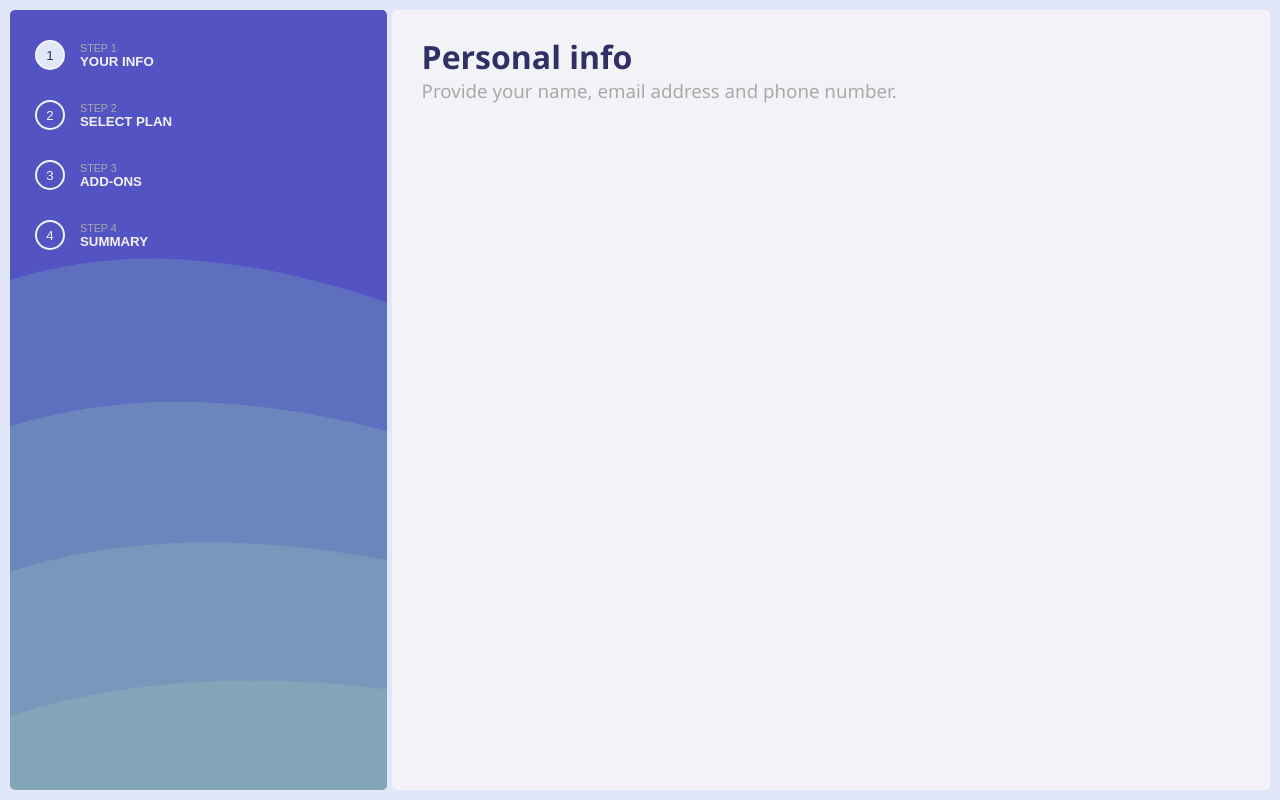
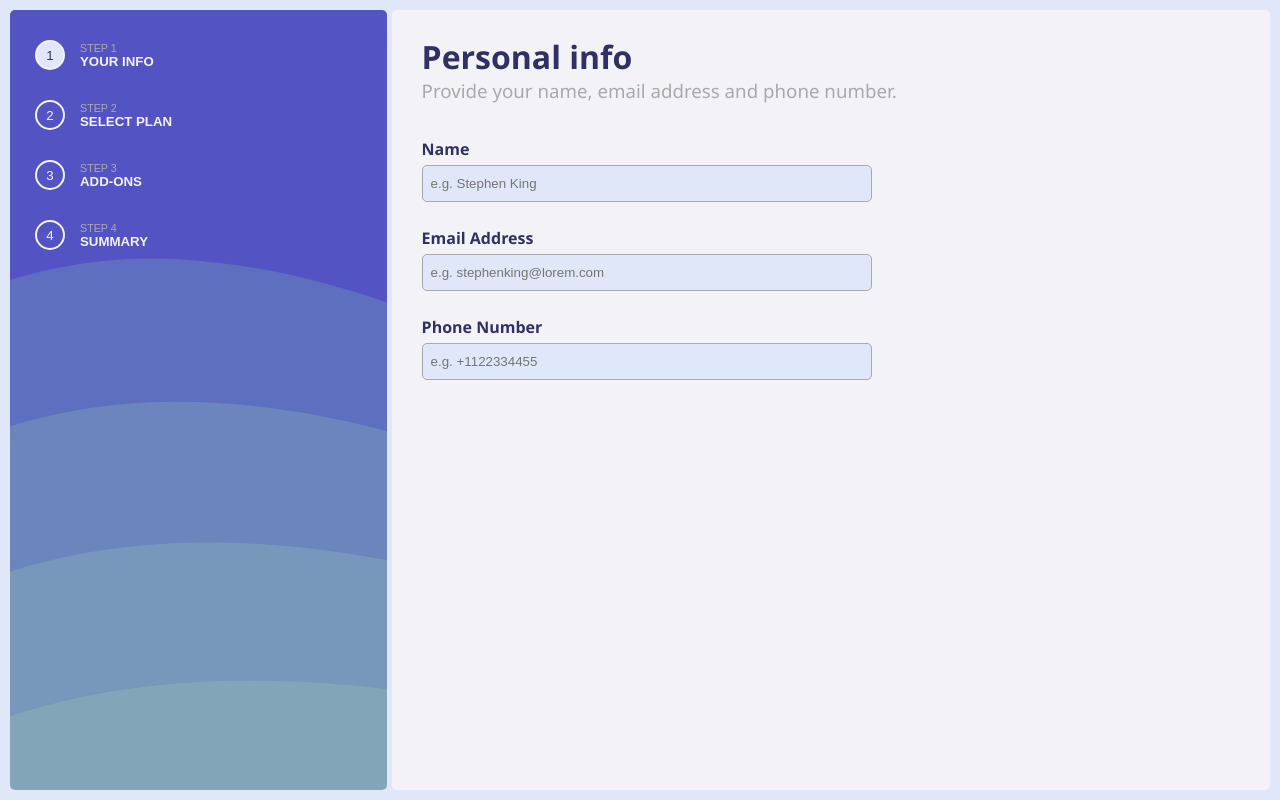
Before and after one commit to tomasleggire/Multi-Step-form-ts-react, a React (Create React App) app: page / in a window 1280 px wide. Built offline with nearby package versions, Linux system fonts and the light colour scheme.

Commit message:
inputs del step1 agregados

```diff
--- a/src/App.css
+++ b/src/App.css
@@ -19,6 +19,7 @@
   font-family: 'Segoe UI', Tahoma, Geneva, Verdana, sans-serif;
   font-weight: 400;
   color: var(--gray);
+  margin-bottom: 35px;
 }
 
 @media only screen and (max-width: 660px) {
--- a/src/App.tsx
+++ b/src/App.tsx
@@ -3,6 +3,7 @@ import './App.css';
 import StepsMain from './containers/StepsMain';
 import useSteps from './hooks/useSteps';
 import FormLayout from './containers/FormLayout';
+import InputText from './components/InputText';
 
 function App() {
   const { steps } = useSteps();
@@ -13,6 +14,27 @@ function App() {
       <FormLayout>
         <h1>Personal info</h1>
         <h3>Provide your name, email address and phone number.</h3>
+        <InputText
+          label="Name"
+          type="text"
+          placeholder="e.g. Stephen King"
+          min={5}
+          max={35}
+        />
+        <InputText
+          label="Email Address"
+          type="email"
+          placeholder="e.g. stephenking@lorem.com"
+          min={10}
+          max={35}
+        />
+        <InputText
+          label="Phone Number"
+          type="number"
+          placeholder="e.g. +1122334455"
+          min={0}
+          max={11}
+        />
       </FormLayout>
     </div>
   );
--- /dev/null
+++ b/src/components/InputText.tsx
@@ -0,0 +1,25 @@
+import React from 'react';
+import '../styles/InputText.css';
+
+interface MyProps {
+  label: string;
+  type: string;
+  placeholder: string;
+  min: number;
+  max: number;
+}
+
+export default function InputText(props: MyProps): JSX.Element {
+  return (
+    <div className="input-text-main">
+      <label className="input-label">{props.label}</label>
+      <input
+        className="input-text"
+        type={props.type}
+        placeholder={props.placeholder}
+        minLength={props.min}
+        maxLength={props.max}
+      />
+    </div>
+  );
+}
--- a/src/containers/FormLayout.tsx
+++ b/src/containers/FormLayout.tsx
@@ -6,5 +6,5 @@ interface MyProps {
 }
 
 export default function FormLayout(props: MyProps): JSX.Element {
-  return <div className="main-div-form">{props.children}</div>;
+  return <form className="main-div-form">{props.children}</form>;
 }
--- a/src/styles/FormLayout.css
+++ b/src/styles/FormLayout.css
@@ -9,7 +9,6 @@
 @media only screen and (max-width: 660px) {
   .main-div-form {
     width: 90%;
-    outline: auto;
     border-radius: 5px;
     margin-top: -70px;
     margin-bottom: 30px;
--- /dev/null
+++ b/src/styles/InputText.css
@@ -0,0 +1,28 @@
+.input-text-main {
+  display: flex;
+  flex-direction: column;
+  margin-bottom: 25px;
+  max-width: 450px;
+  gap: 5px;
+  font-family: 'Segoe UI', Tahoma, Geneva, Verdana, sans-serif;
+}
+
+.input-label {
+  color: var(--principal-text);
+  font-weight: 700;
+}
+
+.input-text {
+  padding: 10px 8px;
+  border-radius: 5px;
+  background: var(--secondary-bg-white);
+  border: 1px solid var(--gray);
+}
+
+input[type=number]::-webkit-inner-spin-button,
+input[type=number]::-webkit-outer-spin-button {
+  -webkit-appearance: none;
+  margin: 0;
+}
+
+input[type=number] { -moz-appearance:textfield; }
```
